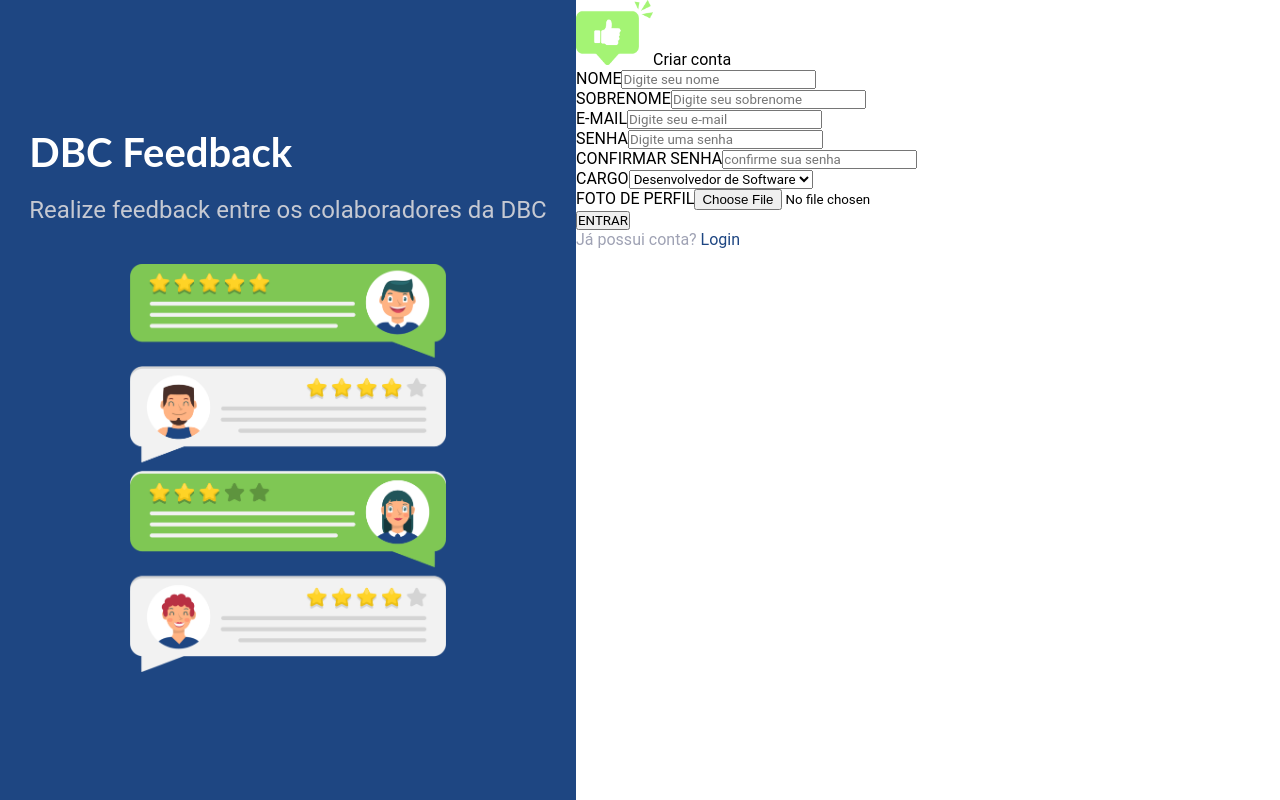
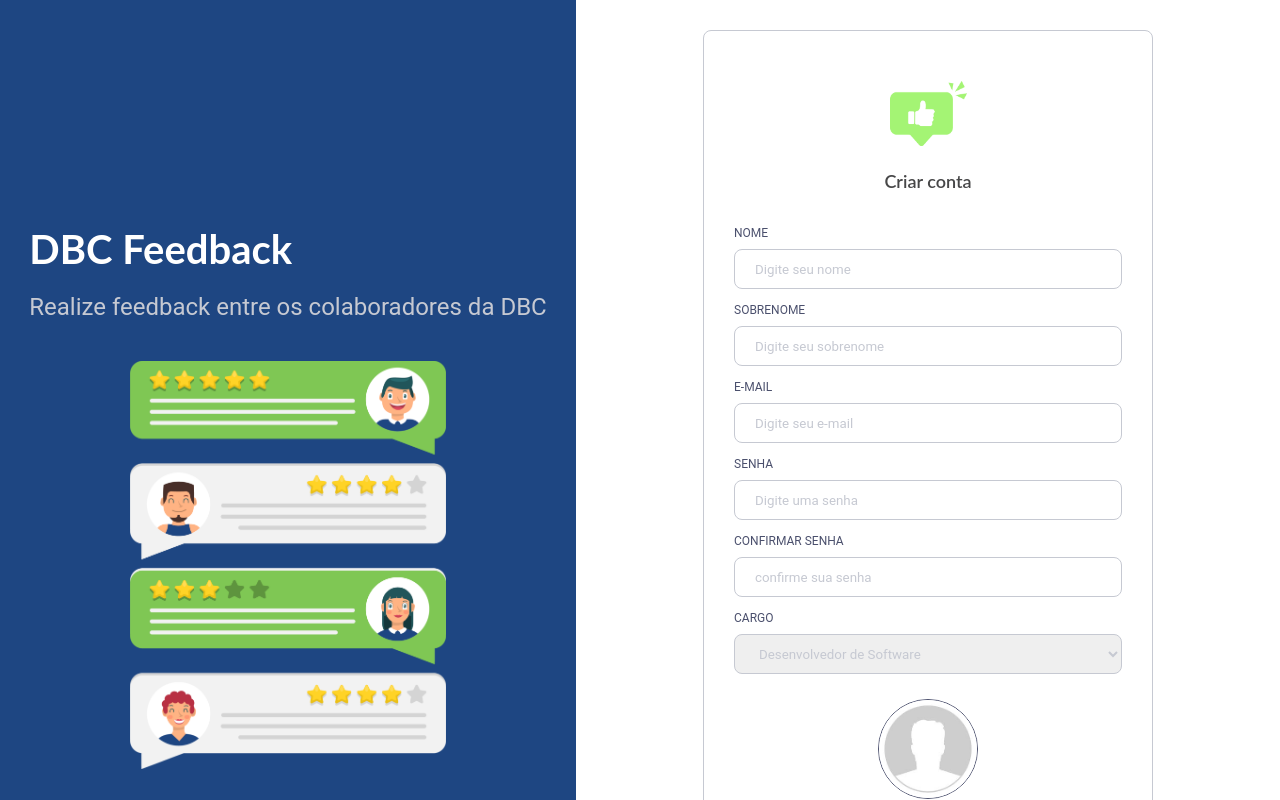
Before and after one commit to LeoDiasz/-feedback-continuo-front-end, a React (Create React App) app: page /user/create in a window 1280 px wide. Shown: the top 800 px of the page. Built offline with nearby package versions, Linux system fonts and the light colour scheme.

Commit message:
estilos do login e criar usuario

```diff
--- a/src/components/Button/styles.js
+++ b/src/components/Button/styles.js
@@ -1,8 +1,12 @@
 import styled from "styled-components"
 
 const Button = styled.button`
-
-
+    background-color: ${props => props.theme.colors.green};
+    color: #ffffff;
+    border: none;
+    border-radius: 4px;
+    margin-top: 15px;
+    padding: 10px;
 `
 
 
--- a/src/components/InputStyles/styles.js
+++ b/src/components/InputStyles/styles.js
@@ -0,0 +1,44 @@
+import styled, {css} from "styled-components"
+import MaskedInput from "react-text-mask"
+import { Field } from "formik"
+
+const baseStyleInputs = css`
+  width: 100%;
+  min-height: 40px;
+  padding: 0 20px;
+  border-radius: 8px;
+  margin: 8px 0 10px 0;
+  border: 1px solid ${props => props.theme.colors.textGray};
+  color: ${props => props.theme.colors.textGray};
+
+  &::placeholder {
+    color: var(--color-text-gray-dark);
+  }
+`
+
+const Input = styled.input`
+  ${baseStyleInputs}
+`
+
+const MaskInput = styled(MaskedInput)`
+  ${baseStyleInputs}
+`
+
+const InputField = styled(Field)`
+  ${baseStyleInputs}
+`
+
+const SelectInput = styled.select`
+  ${baseStyleInputs}
+`
+
+const Label = styled.label`
+  color: ${props => props.theme.colors.textGray};
+`
+
+const TextValidation = styled.span`
+  margin-top: 10px;
+  color: var(--color-text-error);
+`
+
+export {Label, Input, MaskInput, InputField, TextValidation, SelectInput}
--- a/src/components/Logo/styles.js
+++ b/src/components/Logo/styles.js
@@ -2,8 +2,6 @@ import styled from "styled-components"
 
 const LogoContent = styled.img`
   width: 77px;
-
-
 `
 
 export default LogoContent
--- a/src/components/ScreenLoginAndRegisterUser/index.jsx
+++ b/src/components/ScreenLoginAndRegisterUser/index.jsx
@@ -19,7 +19,7 @@ export const ScreenAndRegisterUser = ({children, titleForm, isScreenLogin}) => {
       <SectionForm>
         <div>
           <Logo/>
-          {titleForm && titleForm}
+          {titleForm && <h1>{titleForm}</h1>}
           {children}
           {isScreenLogin ? (
             <Link to="user/create">Não possui conta? <span>Criar</span></Link>
--- a/src/components/ScreenLoginAndRegisterUser/styles.js
+++ b/src/components/ScreenLoginAndRegisterUser/styles.js
@@ -32,14 +32,40 @@ const SectionBanner = styled.section`
 
 const SectionForm = styled.section`
   min-height: 100vh;
+  display: grid;
+  align-items: center;
+  margin: 30px 0;
 
+  h1 {
+    font-size: 18px;
+    font-weight: 600;
+    color: #474748;
+    margin-bottom: 30px;
+  }
+
+  > div:first-child {
+    width: 450px;
+    display: flex;
+    flex-direction: column;
+    align-items: center;
+    margin: 0 auto;
+    padding: 30px;
+    border: 1px solid ${props => props.theme.colors.textGray};
+    border-radius: 8px;
+  }
+
+  a:last-child{
+    margin-bottom: 30px;
+  }
 
   a {
-    color: ${props => props.theme.colors.textGrayDark}
+    color: ${props => props.theme.colors.textGrayDark};
+    margin: 20px 0 20px 0;
+    }
+  span {
+    color: ${props => props.theme.colors.blue};
   }
-  span {
-    color: ${props => props.theme.colors.blue}
-  }
+
 `
 
-export {DivContainer, SectionBanner, SectionForm}
+export { DivContainer, SectionBanner, SectionForm }
--- a/src/pages/createUser/CreateUser.jsx
+++ b/src/pages/createUser/CreateUser.jsx
@@ -1,17 +1,24 @@
-import {Formik, Form, Field} from "formik"
+import { Formik, Form, Field } from "formik"
 import toast from "react-hot-toast"
-import {useState} from "react"
+import { useState } from "react"
 import { apiDbc } from "../../services/api"
 import { ScreenAndRegisterUser } from '../../components/ScreenLoginAndRegisterUser'
 import Button from '../../components/Button/styles'
 import { useAuthContext } from "../../hooks/useAuthContext"
+import { FormDiv, Label } from "../login/styles"
+import { InputField } from "../../components/InputStyles/styles"
+import { LabelUpload } from "./styles"
+import uploadUser from "../../images/uploadUser.jpg"
 
 export const CreateUser = () => {
   const [avatar, setAvatar] = useState()
-  const {signIn} = useAuthContext()
+  const [fotoUsuario, setFotoUsuario] = useState()
+  const { signIn } = useAuthContext()
 
   const changeHandlerAvatar = (event) => {
     const file = event.target.files[0]
+
+    setFotoUsuario(file)
 
     const formData = new FormData()
 
@@ -19,21 +26,22 @@ export const CreateUser = () => {
 
     setAvatar(formData)
 
+
   };
 
   const handleCreateUser = async (userDatas) => {
 
-    const userFormated = {userNamer: userDatas.name + userDatas.lastName, userRole: "AGILE_COACH", email: userDatas.email, userPassword: userDatas.password}
+    const userFormated = { userNamer: userDatas.name + userDatas.lastName, userRole: "AGILE_COACH", email: userDatas.email, userPassword: userDatas.password }
 
     try {
 
-      const {data: userDatasReturn} = await apiDbc.post("/users/create", userFormated)
+      const { data: userDatasReturn } = await apiDbc.post("/users/create", userFormated)
 
       avatar.append("id", userDatasReturn.idUser)
 
-      await apiDbc.put(`/users/update-file`, avatar, {headers: {'Content-Type': 'multipart/form-data'}})
+      await apiDbc.put(`/users/update-file`, avatar, { headers: { 'Content-Type': 'multipart/form-data' } })
 
-      const userLogin = {login: userDatas.email, senha: userDatas.password}
+      const userLogin = { login: userDatas.email, senha: userDatas.password }
 
       await signIn(userLogin)
 
@@ -57,61 +65,60 @@ export const CreateUser = () => {
             role: "",
           }
         }
-      onSubmit = {values => {
+        onSubmit={values => {
           handleCreateUser(values)
         }}
       >
-      {({errors, handleChange, values, setFieldValue}) =>(
-        <Form>
+        {({ errors, handleChange, values, setFieldValue }) => (
+          <FormDiv>
             <div>
-            <label htmlFor="name">NOME</label>
-            <Field name="name" id="name" placeholder="Digite seu nome"/>
+              <Label htmlFor="name">NOME</Label>
+              <InputField name="name" id="name" placeholder="Digite seu nome" />
               <div>{errors.login}</div>
             </div>
 
             <div>
-            <label htmlFor="lastName">SOBRENOME</label>
-            <Field name="lastName" id="lastName" placeholder="Digite seu sobrenome"/>
+              <Label htmlFor="lastName">SOBRENOME</Label>
+              <InputField name="lastName" id="lastName" placeholder="Digite seu sobrenome" />
               <div>{errors.login}</div>
             </div>
 
             <div>
-            <label htmlFor="email">E-MAIL</label>
-            <Field name="email" id="email" placeholder="Digite seu e-mail"/>
+              <Label htmlFor="email">E-MAIL</Label>
+              <InputField name="email" id="email" placeholder="Digite seu e-mail" />
               <div>{errors.login}</div>
             </div>
 
-
             <div>
-            <label htmlFor="password">SENHA</label>
-            <Field name="password" id="password" placeholder="Digite uma senha"/>
+              <Label htmlFor="password">SENHA</Label>
+              <InputField name="password" id="password" placeholder="Digite uma senha" />
               <div>{errors.password}</div>
             </div>
 
             <div>
-            <label htmlFor="password"> CONFIRMAR SENHA</label>
-            <Field name="confirmPassword" id="confirmPassword" placeholder="confirme sua senha"/>
+              <Label htmlFor="password"> CONFIRMAR SENHA</Label>
+              <InputField name="confirmPassword" id="confirmPassword" placeholder="confirme sua senha" />
               <div>{errors.password}</div>
             </div>
 
             <div>
-            <label htmlFor="role">CARGO</label>
-            <Field name="role" id="role" component="select">
+              <Label htmlFor="role">CARGO</Label>
+              <InputField name="role" id="role" component="select">
                 <option value="Desenvolvedor de Software">Desenvolvedor de Software</option>
                 <option value="green">Green</option>
                 <option value="blue">Blue</option>
-            </Field>
+              </InputField>
               <div>{errors.login}</div>
             </div>
 
             <div>
-            <label htmlFor="lastName">FOTO DE PERFIL</label>
-            <input name="avatar" id="avatar" type="file" accept="image/png, image/jpeg" placeholder="Digite seu e-mail" onChange={changeHandlerAvatar} values={values.avatar}/>
+              <LabelUpload htmlFor="avatar">{fotoUsuario ? <img src={URL.createObjectURL(fotoUsuario)} /> : <img src={uploadUser} alt="" /> }</LabelUpload>
+              <input style={{display:"none"}} name="avatar" id="avatar" type="file" accept="image/png, image/jpeg" placeholder="Digite seu e-mail" onChange={changeHandlerAvatar} values={values.avatar} />
               <div>{errors.login}</div>
             </div>
 
             <Button>ENTRAR</Button>
-        </Form>
+          </FormDiv>
         )
         }
       </Formik>
--- /dev/null
+++ b/src/pages/createUser/styles.js
@@ -0,0 +1,20 @@
+import styled from "styled-components";
+
+export const LabelUpload = styled.label`
+    margin: 15px auto;
+    display: flex;
+    justify-content: center;
+    align-items: center;
+    width: 100px;
+    height: 100px;
+    border: 1px solid ${props => props.theme.colors.textGrayDark};
+    border-radius: 50%;
+    cursor: pointer;
+
+    img {
+        width: 100%;
+        height: 100%;
+        border-radius: 50%;
+        object-fit: cover;
+    }
+`
--- a/src/pages/login/Login.jsx
+++ b/src/pages/login/Login.jsx
@@ -1,9 +1,10 @@
 import {Formik, Form, Field} from "formik"
 import {useAuthContext} from "../../hooks/useAuthContext"
-import MaskedInput from "react-text-mask"
 import { ScreenAndRegisterUser } from '../../components/ScreenLoginAndRegisterUser'
 import Button from '../../components/Button/styles'
 import { LoginSchema } from "../../utils/validationsSchema"
+import { InputField, MaskInput } from "../../components/InputStyles/styles"
+import { FormDiv, Label } from "./styles";
 
 export const Login = () => {
   const {signIn} = useAuthContext()
@@ -18,23 +19,22 @@ export const Login = () => {
         }}
       >
         {({errors}) =>(
-          <Form>
+          <FormDiv>
             <div>
-              <label htmlFor="login">E-MAIL</label>
+              <Label htmlFor="login">E-MAIL</Label>
               <Field  name="login" render={({field}) => (
-                <MaskedInput type="text" name="login" id="login" placeholder="Digite seu e-mail" {...field}/>
+                <MaskInput type="text" name="login" id="login" placeholder="Digite seu e-mail" {...field}/>
               )}/>
               <div>{errors.login}</div>
             </div>
 
             <div>
-              <label htmlFor="senha">SENHA</label>
-              <Field name="senha" id="senha" placeholder="Digite sua senha"/>
+              <Label htmlFor="senha">SENHA</Label>
+              <InputField name="senha" id="senha" placeholder="Digite sua senha"/>
               <div>{errors.senha}</div>
             </div>
-
             <Button>ENTRAR</Button>
-          </Form>
+          </FormDiv>
          )
         }
       </Formik>
--- /dev/null
+++ b/src/pages/login/styles.js
@@ -0,0 +1,15 @@
+import styled from "styled-components";
+import { Form } from "formik";
+
+export const FormDiv = styled(Form)`
+    display: grid;
+    margin: 0 auto;
+    width: 100% ;
+`;
+
+export const Label = styled.label`
+    font-size: 12px;
+    font-weight: 400;
+    color: ${props => props.theme.colors.textGrayDark};
+
+`;
--- a/src/styles/global.js
+++ b/src/styles/global.js
@@ -5,8 +5,8 @@ const theme = {
     blue: "#1E4682",
     green: "#7FC754",
     textGray: "#C6C9D2",
-    textGrayDark: "#9FA2B4",
-    placeholder: "#4B506D",
+    textGrayMedio: "#9FA2B4",
+    textGrayDark: "#4B506D",
     error: "#F12B2C",
     inputBorder: "#F0F1F7",
     border: "#DFE0EB"
```
Also changed, not shown: src/images/uploadUser.jpg (added). Lines whose indentation alone changed are shown as unchanged.
